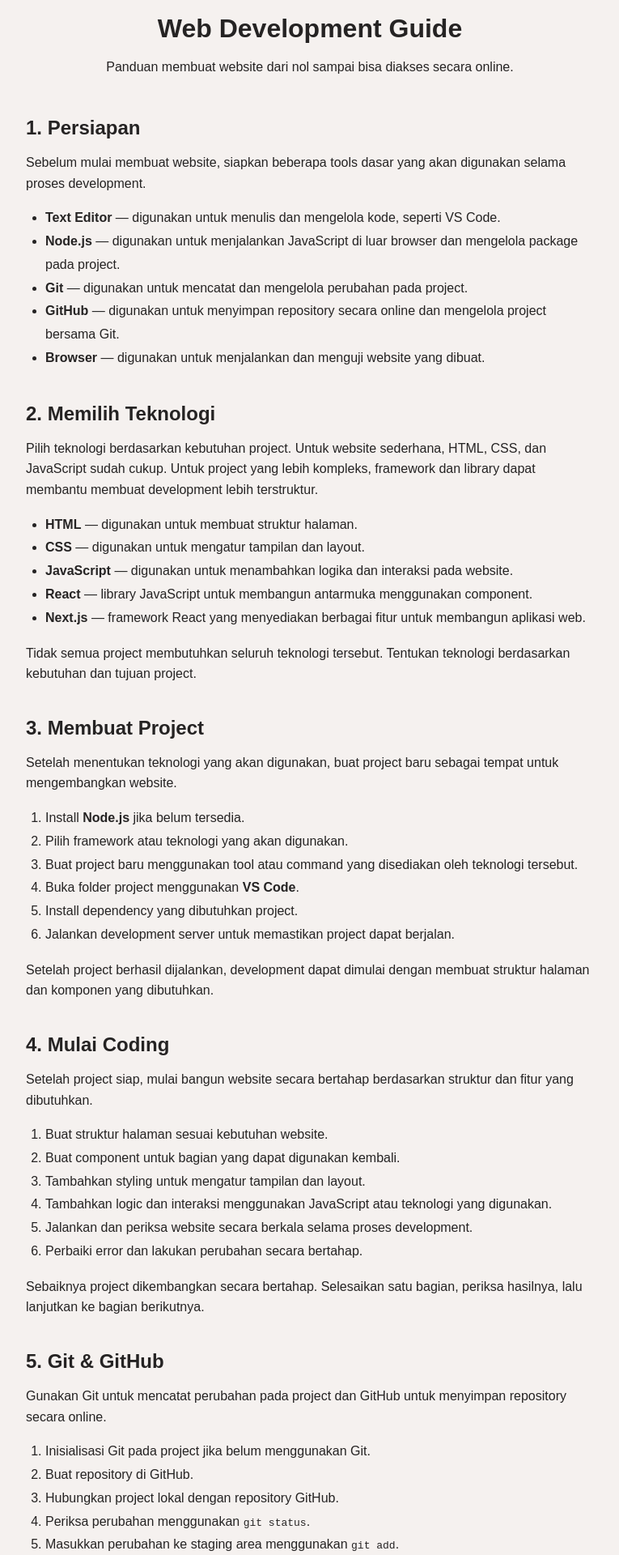
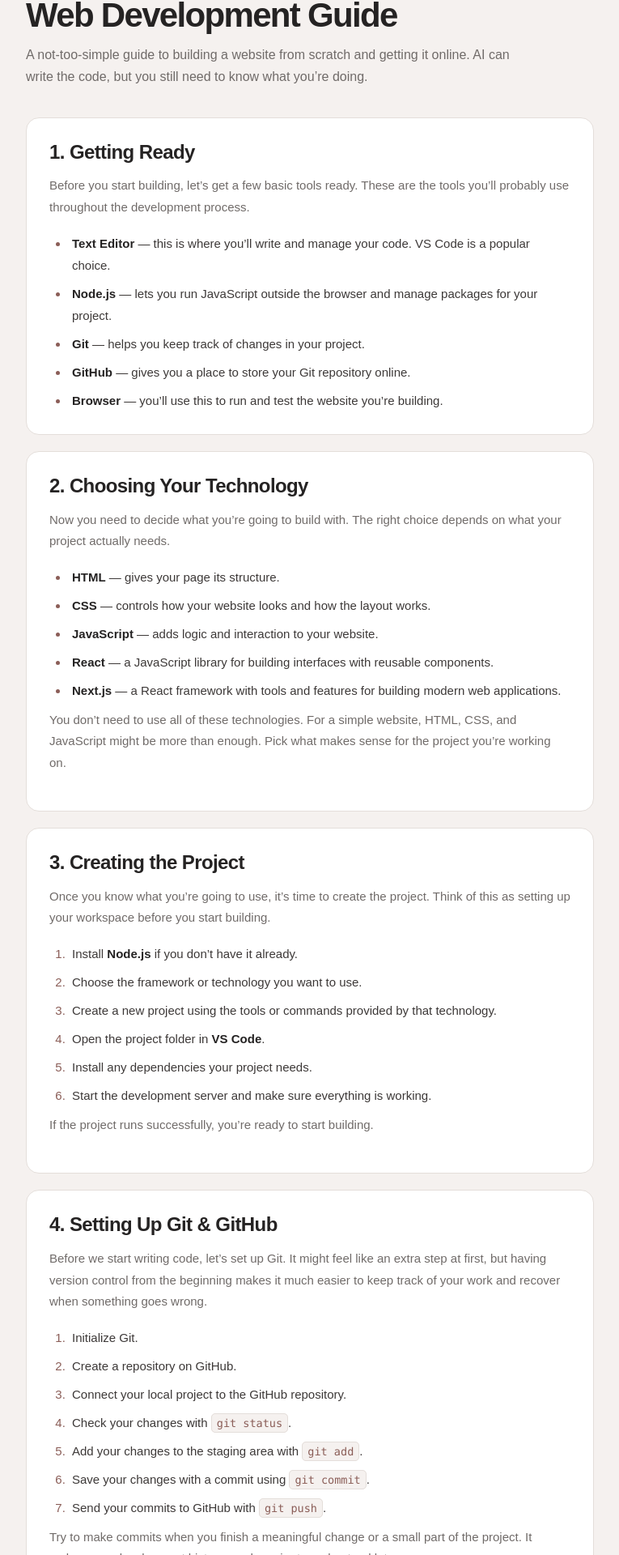
Before and after one commit to bayususeno-dev/bayudevdesk, a Next.js app: page /web-development-guide in a window 1280 px wide. Shown: the part 144-2064 px from the top of the page at 81% size, without its empty margins (257-1022 px from the left). Built offline with nearby package versions, Linux system fonts and the light colour scheme.

Commit message:
Redesign web development guide

```diff
--- a/app/globals.css
+++ b/app/globals.css
@@ -355,37 +355,116 @@ footer {
 /* HOME */
 /* PAGE STYLES */
 .page-header {
-  text-align: center;
-  margin-bottom: 48px;
+  margin-bottom: 36px;
 }
 
 .page-header h1 {
-  margin-bottom: 12px;
+  margin: 0 0 12px;
+
+  color: #252323;
+
+  font-size: 42px;
+  line-height: 1.1;
+  letter-spacing: -0.04em;
 }
 
 .page-header p {
-  line-height: 1.6;
+  max-width: 600px;
+  margin: 0;
+
+  color: #706b69;
+
+  font-size: 16px;
+  line-height: 1.7;
+}
+
+.page-container {
+  max-width: 750px;
+  margin: 0 auto;
+  padding: 140px 24px 60px;
 }
 
 /* PAGE STYLES */
 
 /* Web Development Guide */
+
 .guide-section {
-  margin-bottom: 40px;
+  margin-bottom: 20px;
+  padding: 28px;
+
+  background: #ffffff;
+  border: 1px solid #e4deda;
+  border-radius: 16px;
+
+  transition:
+    border-color 180ms ease,
+    box-shadow 180ms ease;
+}
+
+.guide-section:hover {
+  border-color: #cdbbb7;
+  box-shadow: 0 10px 28px rgba(37, 35, 35, 0.05);
 }
 
 .guide-section h2 {
-  margin-bottom: 12px;
+  margin: 0 0 14px;
+
+  color: #252323;
+
+  font-size: 24px;
+  line-height: 1.2;
+  letter-spacing: -0.025em;
 }
 
 .guide-section p {
-  line-height: 1.6;
+  margin: 10px 0 18px;
+
+  color: #706b69;
+
+  font-size: 15px;
+  line-height: 1.75;
 }
 
 .guide-section ul,
 .guide-section ol {
+  margin: 18px 0 0;
   padding-left: 24px;
+
+  color: #3d3938;
+
+  font-size: 15px;
   line-height: 1.8;
+}
+
+.guide-section li {
+  padding-left: 4px;
+  margin-bottom: 8px;
+}
+
+.guide-section li:last-child {
+  margin-bottom: 0;
+}
+
+.guide-section li::marker {
+  color: #8b5e58;
+}
+
+.guide-section strong {
+  color: #252323;
+  font-weight: 600;
+}
+
+.guide-section code {
+  padding: 3px 6px;
+
+  border: 1px solid #e4deda;
+  border-radius: 5px;
+
+  background: #f5f1ef;
+  color: #8b5e58;
+
+  font-family: Consolas, monospace;
+  font-size: 0.9em;
 }
 
 /* Web Development Guide */
@@ -569,14 +648,7 @@ footer {
 }
 
 /* Notes */
-/* ALL PAGES CONTAINER */
-.page-container {
-  max-width: 750px;
-  margin: 0 auto;
-  padding: 140px 24px 60px;
-}
 
-/* ALL PAGES CONTAINER */
 
 
 
@@ -639,4 +711,14 @@ footer {
   }
 
   /* NOTES */
+
+  /* PAGES */
+  .page-header h1 {
+    font-size: 34px;
+  }
+
+  .guide-section {
+    padding: 22px;
+    /* PAGES */
+  }
 }
--- a/app/web-development-guide/page.tsx
+++ b/app/web-development-guide/page.tsx
@@ -4,224 +4,218 @@ export default function WebDevelopmentGuide() {
       <header className="page-header">
         <h1>Web Development Guide</h1>
         <p>
-          Panduan membuat website dari nol sampai bisa diakses secara online.
+          A not-too-simple guide to building a website from scratch and getting
+          it online. AI can write the code, but you still need to know what
+          you’re doing.
         </p>
       </header>
 
       <section className="guide-section">
-        <h2>1. Persiapan</h2>
+        <h2>1. Getting Ready</h2>
         <p>
-          Sebelum mulai membuat website, siapkan beberapa tools dasar yang akan
-          digunakan selama proses development.
+          Before you start building, let’s get a few basic tools ready. These
+          are the tools you’ll probably use throughout the development process.
         </p>
 
         <ul>
           <li>
-            <strong>Text Editor</strong> — digunakan untuk menulis dan mengelola
-            kode, seperti VS Code.
+            <strong>Text Editor</strong> — this is where you’ll write and manage
+            your code. VS Code is a popular choice.
           </li>
           <li>
-            <strong>Node.js</strong> — digunakan untuk menjalankan JavaScript di
-            luar browser dan mengelola package pada project.
+            <strong>Node.js</strong> — lets you run JavaScript outside the
+            browser and manage packages for your project.
           </li>
           <li>
-            <strong>Git</strong> — digunakan untuk mencatat dan mengelola
-            perubahan pada project.
+            <strong>Git</strong> — helps you keep track of changes in your
+            project.
           </li>
           <li>
-            <strong>GitHub</strong> — digunakan untuk menyimpan repository
-            secara online dan mengelola project bersama Git.
+            <strong>GitHub</strong> — gives you a place to store your Git
+            repository online.
           </li>
           <li>
-            <strong>Browser</strong> — digunakan untuk menjalankan dan menguji
-            website yang dibuat.
+            <strong>Browser</strong> — you’ll use this to run and test the
+            website you’re building.
           </li>
         </ul>
       </section>
 
       <section className="guide-section">
-        <h2>2. Memilih Teknologi</h2>
+        <h2>2. Choosing Your Technology</h2>
         <p>
-          Pilih teknologi berdasarkan kebutuhan project. Untuk website
-          sederhana, HTML, CSS, dan JavaScript sudah cukup. Untuk project yang
-          lebih kompleks, framework dan library dapat membantu membuat
-          development lebih terstruktur.
+          Now you need to decide what you’re going to build with. The right
+          choice depends on what your project actually needs.
         </p>
 
         <ul>
           <li>
-            <strong>HTML</strong> — digunakan untuk membuat struktur halaman.
+            <strong>HTML</strong> — gives your page its structure.
           </li>
           <li>
-            <strong>CSS</strong> — digunakan untuk mengatur tampilan dan layout.
+            <strong>CSS</strong> — controls how your website looks and how the
+            layout works.
           </li>
           <li>
-            <strong>JavaScript</strong> — digunakan untuk menambahkan logika dan
-            interaksi pada website.
+            <strong>JavaScript</strong> — adds logic and interaction to your
+            website.
           </li>
           <li>
-            <strong>React</strong> — library JavaScript untuk membangun
-            antarmuka menggunakan component.
+            <strong>React</strong> — a JavaScript library for building
+            interfaces with reusable components.
           </li>
           <li>
-            <strong>Next.js</strong> — framework React yang menyediakan berbagai
-            fitur untuk membangun aplikasi web.
+            <strong>Next.js</strong> — a React framework with tools and features
+            for building modern web applications.
           </li>
         </ul>
 
         <p>
-          Tidak semua project membutuhkan seluruh teknologi tersebut. Tentukan
-          teknologi berdasarkan kebutuhan dan tujuan project.
+          You don’t need to use all of these technologies. For a simple website,
+          HTML, CSS, and JavaScript might be more than enough. Pick what makes
+          sense for the project you’re working on.
         </p>
       </section>
 
       <section className="guide-section">
-        <h2>3. Membuat Project</h2>
+        <h2>3. Creating the Project</h2>
         <p>
-          Setelah menentukan teknologi yang akan digunakan, buat project baru
-          sebagai tempat untuk mengembangkan website.
+          Once you know what you’re going to use, it’s time to create the
+          project. Think of this as setting up your workspace before you start
+          building.
         </p>
 
         <ol>
           <li>
-            Install <strong>Node.js</strong> jika belum tersedia.
+            Install <strong>Node.js</strong> if you don’t have it already.
           </li>
-          <li>Pilih framework atau teknologi yang akan digunakan.</li>
+          <li>Choose the framework or technology you want to use.</li>
           <li>
-            Buat project baru menggunakan tool atau command yang disediakan oleh
-            teknologi tersebut.
+            Create a new project using the tools or commands provided by that
+            technology.
           </li>
           <li>
-            Buka folder project menggunakan <strong>VS Code</strong>.
+            Open the project folder in <strong>VS Code</strong>.
           </li>
-          <li>Install dependency yang dibutuhkan project.</li>
+          <li>Install any dependencies your project needs.</li>
           <li>
-            Jalankan development server untuk memastikan project dapat berjalan.
+            Start the development server and make sure everything is working.
+          </li>
+        </ol>
+
+        <p>If the project runs successfully, you’re ready to start building.</p>
+      </section>
+
+      <section className="guide-section">
+        <h2>4. Setting Up Git & GitHub</h2>
+        <p>
+          Before we start writing code, let’s set up Git. It might feel like an
+          extra step at first, but having version control from the beginning
+          makes it much easier to keep track of your work and recover when
+          something goes wrong.
+        </p>
+
+        <ol>
+          <li>Initialize Git.</li>
+          <li>Create a repository on GitHub.</li>
+          <li>Connect your local project to the GitHub repository.</li>
+          <li>
+            Check your changes with <code>git status</code>.
+          </li>
+          <li>
+            Add your changes to the staging area with <code>git add</code>.
+          </li>
+          <li>
+            Save your changes with a commit using <code>git commit</code>.
+          </li>
+          <li>
+            Send your commits to GitHub with <code>git push</code>.
           </li>
         </ol>
 
         <p>
-          Setelah project berhasil dijalankan, development dapat dimulai dengan
-          membuat struktur halaman dan komponen yang dibutuhkan.
+          Try to make commits when you finish a meaningful change or a small
+          part of the project. It makes your development history much easier to
+          understand later.
         </p>
       </section>
 
       <section className="guide-section">
-        <h2>4. Mulai Coding</h2>
+        <h2>5. Start Coding</h2>
         <p>
-          Setelah project siap, mulai bangun website secara bertahap berdasarkan
-          struktur dan fitur yang dibutuhkan.
+          This is where things start getting interesting. Build the website step
+          by step instead of trying to do everything at once.
         </p>
 
         <ol>
-          <li>Buat struktur halaman sesuai kebutuhan website.</li>
-          <li>Buat component untuk bagian yang dapat digunakan kembali.</li>
-          <li>Tambahkan styling untuk mengatur tampilan dan layout.</li>
+          <li>Build the page structure you need.</li>
           <li>
-            Tambahkan logic dan interaksi menggunakan JavaScript atau teknologi
-            yang digunakan.
+            Create reusable components for parts you’ll use more than once.
           </li>
+          <li>Add styling to control the look and layout.</li>
           <li>
-            Jalankan dan periksa website secara berkala selama proses
-            development.
+            Add logic and interactions using JavaScript or whatever technology
+            you’re working with.
           </li>
-          <li>Perbaiki error dan lakukan perubahan secara bertahap.</li>
+          <li>Run the website regularly while you’re building it.</li>
+          <li>Fix errors and improve things as you go.</li>
         </ol>
 
         <p>
-          Sebaiknya project dikembangkan secara bertahap. Selesaikan satu
-          bagian, periksa hasilnya, lalu lanjutkan ke bagian berikutnya.
-        </p>
-      </section>
-
-      <section className="guide-section">
-        <h2>5. Git & GitHub</h2>
-        <p>
-          Gunakan Git untuk mencatat perubahan pada project dan GitHub untuk
-          menyimpan repository secara online.
-        </p>
-
-        <ol>
-          <li>Inisialisasi Git pada project jika belum menggunakan Git.</li>
-          <li>Buat repository di GitHub.</li>
-          <li>Hubungkan project lokal dengan repository GitHub.</li>
-          <li>
-            Periksa perubahan menggunakan <code>git status</code>.
-          </li>
-          <li>
-            Masukkan perubahan ke staging area menggunakan <code>git add</code>.
-          </li>
-          <li>
-            Simpan perubahan dengan membuat commit menggunakan{" "}
-            <code>git commit</code>.
-          </li>
-          <li>
-            Kirim commit ke GitHub menggunakan <code>git push</code>.
-          </li>
-        </ol>
-
-        <p>
-          Commit sebaiknya dibuat setelah menyelesaikan perubahan atau bagian
-          tertentu dari project agar riwayat development tetap mudah dipahami.
+          A good way to work is to take things one piece at a time. Finish one
+          part, check that it works, then move on to the next one. You don’t
+          have to build the whole thing in one go.
         </p>
       </section>
 
       <section className="guide-section">
         <h2>6. Testing</h2>
         <p>
-          Sebelum website dipublikasikan, periksa setiap bagian untuk memastikan
-          website berjalan sesuai yang diharapkan.
+          Before putting your website online, take some time to check that
+          everything actually works. And honestly, you don’t have to wait until
+          the end to do this.
         </p>
 
         <ul>
-          <li>Periksa setiap halaman dan pastikan halaman dapat dibuka.</li>
+          <li>Open each page and make sure everything loads correctly.</li>
+          <li>Check your links and make sure they point to the right pages.</li>
           <li>
-            Periksa semua link dan pastikan mengarah ke halaman yang benar.
+            Test buttons, menus, forms, and any other interactions you’ve built.
           </li>
-          <li>
-            Periksa interaksi seperti button, menu, form, dan fitur lainnya.
-          </li>
-          <li>Periksa tampilan pada berbagai ukuran layar.</li>
-          <li>Periksa error yang muncul pada browser dan terminal.</li>
-          <li>
-            Periksa kembali project setelah melakukan perubahan atau perbaikan.
-          </li>
+          <li>Check how the website looks on different screen sizes.</li>
+          <li>Look for errors in the browser and terminal.</li>
+          <li>Test again whenever you make an important change.</li>
         </ul>
 
         <p>
-          Testing sebaiknya dilakukan secara berkala selama development, bukan
-          hanya setelah seluruh website selesai dibuat.
+          Testing while you build is much easier than finding a bunch of
+          problems after everything is supposedly finished.
         </p>
       </section>
 
       <section className="guide-section">
         <h2>7. Deployment</h2>
         <p>
-          Setelah website selesai dikembangkan dan diuji, deploy project agar
-          dapat diakses melalui internet.
+          Once your website is working and you’re happy with it, you can deploy
+          it and make it available on the internet.
         </p>
 
         <ol>
+          <li>Choose a deployment platform that fits your project.</li>
+          <li>Connect your project repository to the platform.</li>
           <li>
-            Pilih platform deployment yang sesuai dengan teknologi yang
-            digunakan.
+            Configure anything your project needs, such as environment variables
+            or build settings.
           </li>
-          <li>Hubungkan repository project dengan platform deployment.</li>
-          <li>
-            Konfigurasi project jika diperlukan, seperti environment variables
-            atau build settings.
-          </li>
-          <li>Jalankan proses deployment.</li>
-          <li>
-            Buka website melalui URL yang diberikan oleh platform deployment.
-          </li>
-          <li>Lakukan pengecekan kembali setelah website berhasil online.</li>
+          <li>Run the deployment.</li>
+          <li>Open your website using the URL provided by the platform.</li>
+          <li>Check the live website one more time after deployment.</li>
         </ol>
 
         <p>
-          Deployment bukan berarti proses development selesai. Setelah website
-          online, project masih dapat diperbarui, diperbaiki, dan dikembangkan
-          lebih lanjut.
+          And that’s not really the end. Once your website is online, you can
+          keep improving it, fixing bugs, adding features, and experimenting
+          with new ideas.
         </p>
       </section>
     </main>
```
